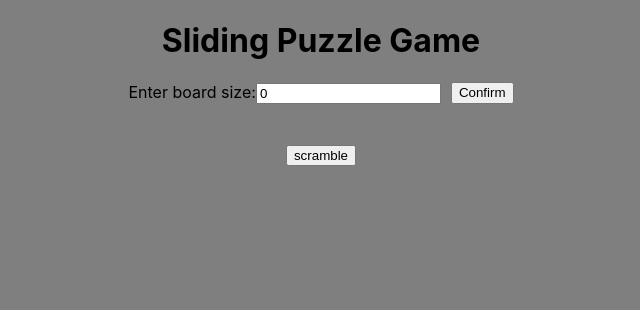
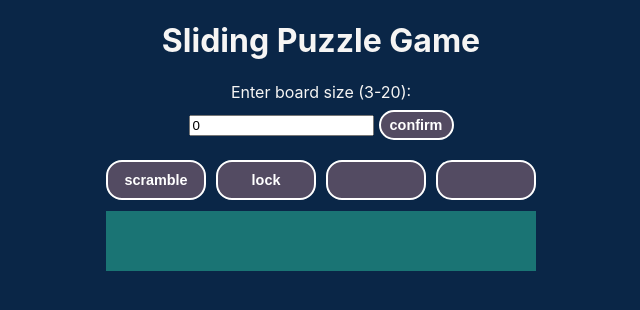
Before and after one commit to dingdong-22/sliding-puzzle, a React (Create React App) app: page / in a window 1280 px wide. Shown: the top 310 px of the page, without its empty margins (319-959 px from the left). Built offline with nearby package versions, Linux system fonts and the light colour scheme.

Commit message:
style: general styling

```diff
--- a/src/App.css
+++ b/src/App.css
@@ -3,43 +3,124 @@
 }
 
 body {
-  display: flex;
-  background-color: rgba(0, 0, 0, 0.5);
-  justify-content: center;
+  background-color: #0a2647;
+  display: grid;
+  place-items: center;
+  color: #f6f5f4;
+  /* display: flex;
+  justify-content: center; */
+  /* width: 1200px; */
 }
 
 .title {
   text-align: center;
 }
 
-.size-selector {
+label {
+  margin-bottom: 8px;
+}
+
+.size-input-container {
+  display: grid;
+  place-items: center;
+}
+
+.board {
+  display: grid;
+  justify-content: center;
+  margin: 10px;
+  grid-template-rows: repeat(var(--size), 50px);
+  grid-template-columns: repeat(var(--size), 50px);
+}
+
+.tile,
+.locked-tile {
+  margin: 0.5px;
+  display: flex;
+  align-items: center;
+  justify-content: center;
+  background-color: #a85710;
+  font-size: 1.2rem;
+  border: 2.5px black solid;
+}
+
+.locked-tile {
+  background-color: #db222a;
+  border-radius: 0.6rem;
+}
+
+button:hover {
+  transform: translate(0px, -3px);
+  -webkit-transform: translate(0px, -3px);
+  box-shadow: 0px 1px 0px 0px;
+  background-color: #b388eb;
+}
+
+button:active {
+  transform: translate(0px, 3px);
+  -webkit-transform: translate(0px, 3px);
+  box-shadow: 0px 1px 0px 0px;
+  background-color: #9b70ff;
+}
+
+.locked-tile:hover {
+  cursor: pointer;
+  background-color: #ffd60a;
+}
+
+.locked-tile:active {
+  background-color: #ffae03;
+}
+
+.functions-container {
   display: flex;
   justify-content: center;
   gap: 10px;
+  margin: 10px;
 }
 
-.board {
-  background-color: rgba(135, 206, 235);
-  display: grid;
-  justify-content: center;
-  grid-template-rows: repeat(var(--size), 50px);
-  grid-template-columns: repeat(var(--size), 50px);
-  margin: 20px;
+.scramble-button,
+.lock-button,
+.solver-button,
+.play-solution-button,
+.blank-button,
+.size-button {
+  background-color: #534b62;
+  color: white;
+  border: 2px white solid;
+  font-size: 0.9rem;
+  font-weight: 550;
 }
 
-.tile {
-  background-color: rgb(255, 255, 51);
-  text-align: center;
+.scramble-button,
+.lock-button,
+.solver-button,
+.play-solution-button,
+.blank-button {
+  min-width: 100px;
+  white-space: nowrap;
+  min-height: 40px;
+  border-radius: 1rem;
 }
 
-.temp-button-container {
-  display: flex;
-  justify-content: center;
-  gap: 10px;
+.size-button {
+  width: 75px;
+  height: 30px;
+  border-radius: 1rem;
+  margin-left: 5px;
 }
 
-.scramble-button .lock-button,
-.solve-button {
-  width: auto;
-  height: 20px;
+.answer-container {
+  display: flex;
+  align-items: center;
+  justify-content: center;
+  background-color: #1a7474;
+  overflow-wrap: break-word;
+  word-break: break-all;
+  letter-spacing: 1rem;
+  padding: 10px;
+  margin: 10px;
+  text-align: center;
+  font-size: 1.25rem;
+  max-width: 600px;
 }
--- a/src/App.js
+++ b/src/App.js
@@ -36,7 +36,7 @@ function App() {
           setAnswer={setAnswer} //may need to reset if user does not follow correctly
         />
       </div>
-      <div className="temp-button-container">
+      <div className="functions-container">
         <ScrambleBoard
           order={order}
           setOrder={setOrder}
@@ -55,7 +55,7 @@ function App() {
         />
         <AutoPlay order={order} setOrder={setOrder} answer={answer} />
       </div>
-      <div>
+      <div className="answer-container">
         <p>{answer}</p>
       </div>
     </div>
--- a/src/AutoPlay.jsx
+++ b/src/AutoPlay.jsx
@@ -1,6 +1,6 @@
 function AutoPlay(props) {
   function moveTile(n, order, tileValue, tileIndex) {
-    console.log("Moved")
+    console.log("Moved");
     let zeroIndex = order.indexOf(0);
     let zeroRow = Math.floor(zeroIndex / n);
     let tileRow = Math.floor(tileIndex / n);
@@ -34,10 +34,9 @@ function AutoPlay(props) {
       let tileIndex = newOrder.indexOf(tileValue);
       setTimeout(moveTile(n, newOrder, tileValue, tileIndex), 1000 * i);
       // moveTile(n, newOrder, tileValue, tileIndex);
-      console.log("before", props.order)
+      console.log("before", props.order);
       props.setOrder(newOrder);
-      console.log("after", props.order)
-
+      console.log("after", props.order);
     }
   }
   if (props.answer.length > 0) {
@@ -48,6 +47,12 @@ function AutoPlay(props) {
         </button>
       </div>
     );
+  } else {
+    return (
+      <div>
+        <button className="blank-button"></button>
+      </div>
+    );
   }
 }
 
--- a/src/Board.jsx
+++ b/src/Board.jsx
@@ -57,9 +57,8 @@ function Board(props) {
       boardItems.push(
         <button
           id={i}
-          className="tile"
+          className="locked-tile"
           onClick={(e) => moveTile(e.target.innerText, e.target.id)}
-          value="123"
         >
           {props.order[i]}
         </button>
--- a/src/Lock.jsx
+++ b/src/Lock.jsx
@@ -1,5 +1,4 @@
 function Lock(props) {
-  if (props.shuffled) {
   return (
     <div>
       <button
@@ -12,11 +11,10 @@ function Lock(props) {
           }
         }}
       >
-          lock
+        {props.lock ? "unlock" : "lock"}
       </button>
     </div>
   );
 }
-}
 
 export default Lock;
--- a/src/ScrambleBoard.jsx
+++ b/src/ScrambleBoard.jsx
@@ -45,7 +45,6 @@ function solvable(newOrder, zeroRow) {
 }
 
 function ScrambleBoard(props) {
-
   function scramble() {
     if (props.lock) {
       return;
@@ -59,10 +58,10 @@ function ScrambleBoard(props) {
         break;
       }
     }
-    console.log(newOrder);
+    console.log("New order:", newOrder);
     props.setOrder(newOrder);
     props.setShuffled(true);
-    props.setAnswer([])
+    props.setAnswer([]);
   }
 
   return (
--- a/src/SizeInput.jsx
+++ b/src/SizeInput.jsx
@@ -23,9 +23,9 @@ function SizeInput(props) {
   }
 
   return (
-    <div className="size-selector">
-      <label htmlFor="size-input-box">
-        Enter board size:
+    <div className="size-input-container">
+      <label htmlFor="size-input-box">Enter board size (3-20):</label>
+      <div>
         <input
           id="size-input-box"
           type="number"
@@ -34,8 +34,11 @@ function SizeInput(props) {
             setSize(e.target.value);
           }}
         ></input>
-      </label>
-      <button onClick={confirmSize}>Confirm</button>
+
+        <button className="size-button" onClick={confirmSize}>
+          confirm
+        </button>
+      </div>
     </div>
   );
 }
--- a/src/Solver.jsx
+++ b/src/Solver.jsx
@@ -213,7 +213,7 @@ function slidePuzzle(order, correctOrder, setAnswer) {
       SOI++;
       if (SOI === solveOrder.length) {
         console.log(
-          "Done",
+          "Answer:",
           seq.map((x) => parseInt(x))
         );
         setAnswer(seq.map((x) => parseInt(x)));
@@ -329,7 +329,7 @@ function Solver(props) {
     return (
       <div>
         <button
-          className="Solver-button"
+          className="solver-button"
           onClick={() => {
             slidePuzzle(props.order, props.correctOrder, props.setAnswer);
           }}
@@ -338,6 +338,12 @@ function Solver(props) {
         </button>
       </div>
     );
+  } else {
+    return (
+      <div>
+        <button className="blank-button"></button>
+      </div>
+    );
   }
 }
 
```
Lines whose indentation alone changed are shown as unchanged.
